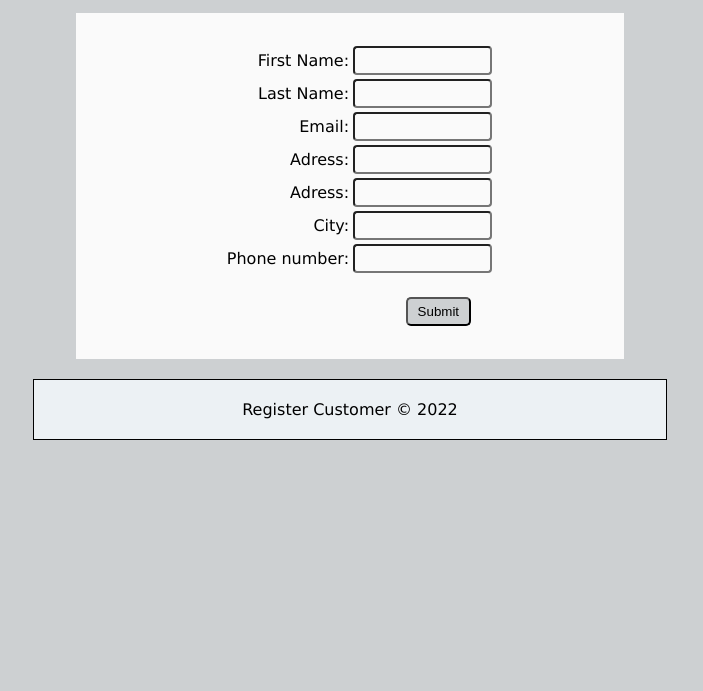
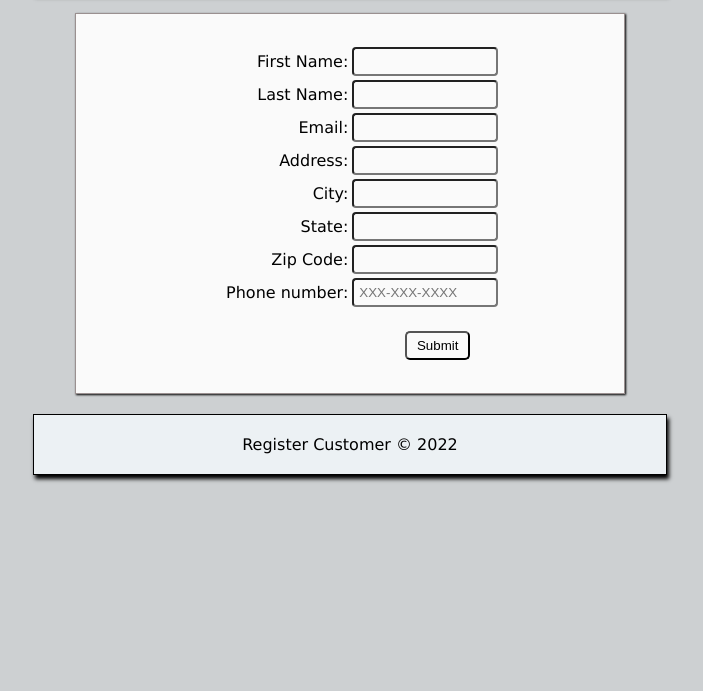
Before and after one commit to gensparkweeks/01-CustomerRegistrationForm, a plain HTML site: page CustomerRegistrationForm/index.html in a window 1280 px wide. Shown: the part 109-800 px from the top of the page, without its empty margins (290-993 px from the left). Drawn offline with Linux system fonts and the light colour scheme.

Commit message:
Updating form

```diff
--- a/CustomerRegistrationForm/css/style.css
+++ b/CustomerRegistrationForm/css/style.css
@@ -13,6 +13,7 @@ header {
     background-color: rgb(236, 241, 244);
     text-align: center;
     margin-bottom: 20px;
+    box-shadow: 2px 2px 4px black;
 }
 
 h1 {
@@ -26,12 +27,15 @@ form {
     margin: 10px auto;
     background-color: rgb(250, 250, 250);
     padding: 10px 5px;
+    border: 1px solid rgb(154, 144, 144);
+    box-shadow: 1px 1px 2px black;
 }
 
 input[type="text"],
-input[type="tel"] {
+input[type="tel"],
+input[type="email"] {
     background-color: rgb(250, 250, 250);
-    padding: 5px 2px;
+    padding: 5px;
     border-radius: 4px;
     width: 50%;
 }
@@ -41,6 +45,12 @@ form input[type="submit"] {
     padding: 5px 10px;
     border-radius: 5px;
     margin-top: 20px;
+    transition: all 300ms;
+    background-color: rgb(250, 250, 250);
+}
+
+form input[type="submit"]:hover {
+    background-color: rgb(226, 217, 217);
 }
 
 table {
@@ -54,7 +64,7 @@ table tr {
 }
 
 table td {
-    width: 10%;
+    width: 300px;
 }
 
 header {
@@ -62,6 +72,7 @@ header {
     border: 1px solid black;
     margin: 20px auto;
     padding: 20px 2px;
+    box-shadow: 2px 4px 4px black;
 }
 
 span {
--- a/CustomerRegistrationForm/index.html
+++ b/CustomerRegistrationForm/index.html
@@ -22,31 +22,36 @@
             <table>
                 <tr>
                     <td align="right">First Name: </td>
-                    <td align="left"><input type="text" name="first" /></td>
+                    <td align="left"><input type="text" name="first" required/></td>
                 </tr>
                 <tr>
                     <td align="right">Last Name: </td>
-                    <td align="left"><input type="text" name="last" /></td>
+                    <td align="left"><input type="text" name="last" required/></td>
                 </tr>
                 <tr>
                     <td align="right">Email:</td>
-                    <td align="left"><input type="text" name="email" /></td>
+                    <td align="left"><input type="email" name="email" required/></td>
                 </tr>
                 <tr>
-                    <td align="right">Adress: </td>
-                    <td align="left"><input type="text" name="address" /></td>
-                </tr>
-                <tr>
-                    <td align="right">Adress: </td>
-                    <td align="left"><input type="text" name="address" /></td>
+                    <td align="right">Address: </td>
+                    <td align="left"><input type="text" name="address" required/></td>
                 </tr>
                 <tr>
                     <td align="right">City: </td>
-                    <td align="left"><input type="text" name="city" /></td>
+                    <td align="left"><input type="text" name="city" required/></td>
                 </tr>
                 <tr>
+                    <td align="right">State: </td>
+                    <td align="left"><input type="text" name="state" required/></td>
+                </tr>
+                <tr>
+                    <td align="right">Zip Code: </td>
+                    <td align="left"><input type="text" name="zip" required/></td>
+                </tr>
+
+                <tr>
                     <td align="right">Phone number: </td>
-                    <td align="left"><input type="tel" name="phone" /></td>
+                    <td align="left"><input type="tel" name="phone" placeholder="XXX-XXX-XXXX" required/></td>
                 </tr>
                 <tr>
                     <td></td>
```
